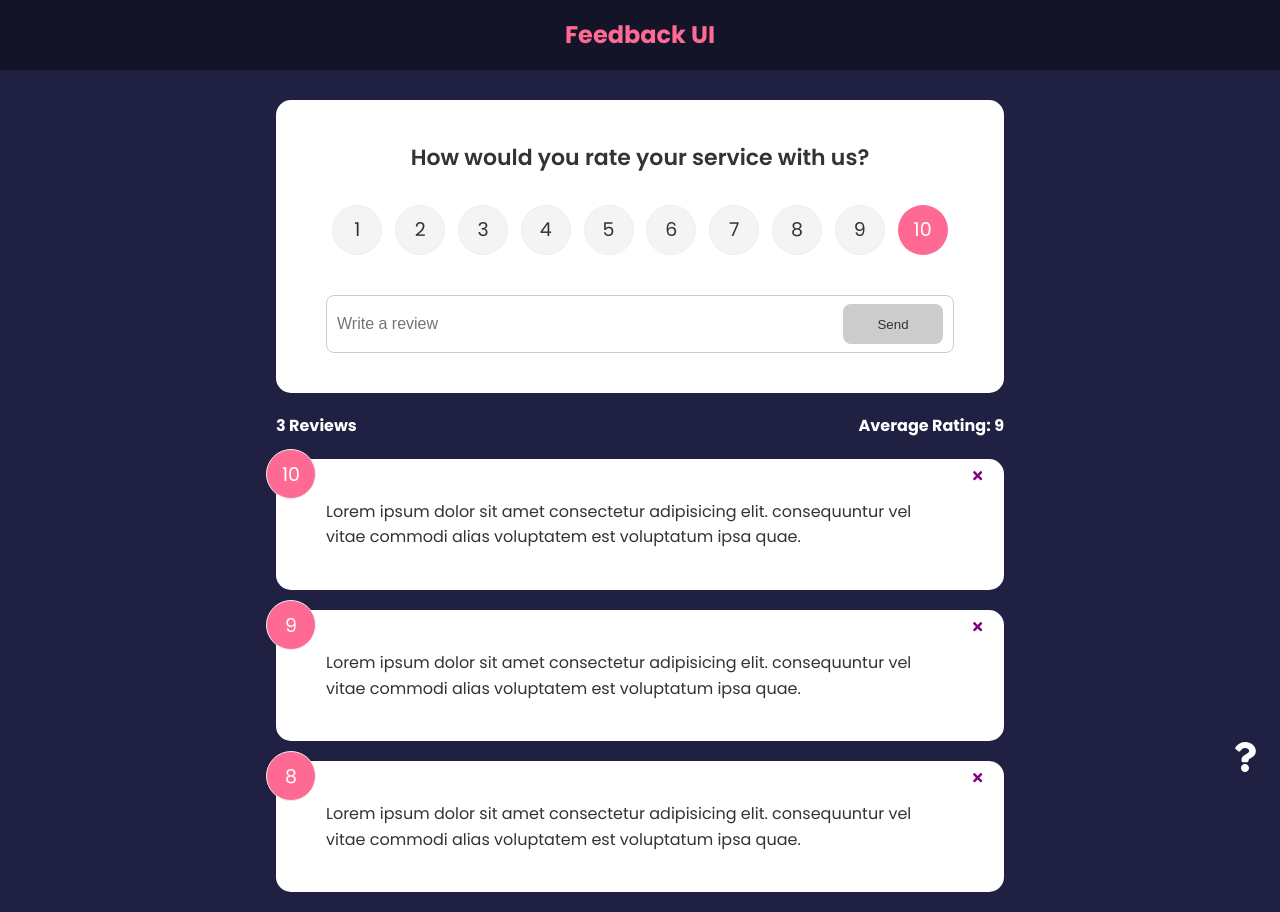
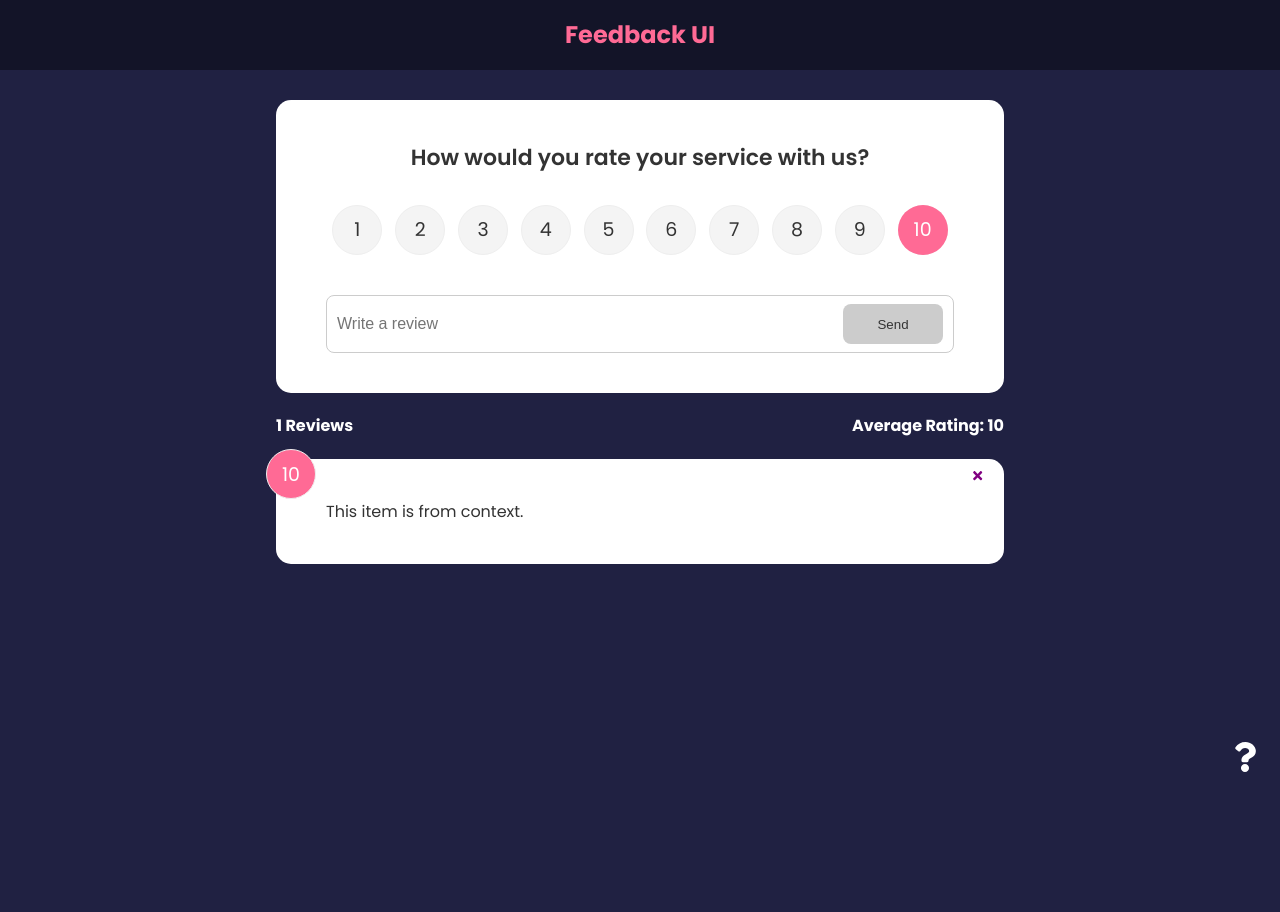
Before and after one commit to demetcaliskan/feedback-app, a React (Create React App) app: page / in a window 1280 px wide. After the commit the page ends 800 px from the top, so only its background shows below. Built offline with nearby package versions, Linux system fonts and the light colour scheme.

Commit message:
feedback is gathered with use context

```diff
--- a/src/App.js
+++ b/src/App.js
@@ -1,48 +1,34 @@
-import { v4 as uuidv4 } from 'uuid'
 import { BrowserRouter as Router, Route, Routes } from 'react-router-dom'
-import { useState } from 'react'
 import Header from './components/Header';
 import FeedbackList from './components/FeedbackList';
 import FeedbackStats from './components/FeedbackStats';
 import FeedbackForm from './components/FeedbackForm';
-import FeedbackData from './data/FeedbackData'
 import AboutIconLink from './components/AboutIconLink';
 import AboutPage from './pages/AboutPage';
+import { FeedbackProvider } from './context/FeedbackContext'
 
 function App() {
-    const [feedback, setFeedback] = useState(FeedbackData)
-
-    const deleteFeedback = (id) => {
-        if (window.confirm('Are you sure you want to delete?')) {
-            setFeedback(feedback.filter((item) => item.id !== id))
-        }
-    }
-
-    const addFeedback = (newFeedback) => {
-        newFeedback.id = uuidv4()
-        setFeedback([newFeedback, ...feedback])
-    }
 
     return (
+        <FeedbackProvider>
             <Router>
                 <Header />
                 <div className='container'>
                     <Routes>
                         <Route exact path='/' element={
                             <>
-                            <FeedbackForm handleAdd={addFeedback} />
-                            <FeedbackStats feedback={feedback} />
-                            <FeedbackList feedback={feedback} handleDelete={deleteFeedback} />
+                                <FeedbackForm />
+                                <FeedbackStats />
+                                <FeedbackList />
                             </>
                         }>
                         </Route>
                         <Route path='/about' element={<AboutPage />} />
-
                     </Routes>
                     <AboutIconLink />
                 </div>
             </Router>
-
+        </FeedbackProvider>
     )
 }
 
--- a/src/components/FeedbackForm.jsx
+++ b/src/components/FeedbackForm.jsx
@@ -1,13 +1,16 @@
-import { useState } from 'react'
+import { useState, useContext } from 'react'
 import Card from './shared/Card'
 import Button from './shared/Button'
 import RatingSelect from './RatingSelect'
+import FeedbackContext from '../context/FeedbackContext'
 
-function FeedbackForm({ handleAdd }) {
+function FeedbackForm() {
     const [text, setText] = useState('')
     const [rating, setRating] = useState(10)
     const [btnDisabled, setbtnDisabled] = useState(true)
     const [message, setMessage] = useState('')
+
+    const { addFeedback } = useContext(FeedbackContext)
 
     const handleTextChange = (e) => {
         if (text === '') {
@@ -31,7 +34,7 @@
             rating
         }
 
-        handleAdd(newFeedback)
+        addFeedback(newFeedback)
 
         setText('')
     }
--- a/src/components/FeedbackItem.jsx
+++ b/src/components/FeedbackItem.jsx
@@ -1,13 +1,17 @@
 import { FaTimes } from 'react-icons/fa'
 import Card from './shared/Card'
 import PropTypes from 'prop-types'
+import { useContext } from 'react'
+import FeedbackContext from '../context/FeedbackContext'
 
-function FeedbackItem({ item, handleDelete }) {
+function FeedbackItem({ item }) {
+
+    const { deleteFeedback } = useContext(FeedbackContext)
 
     return (
         <Card>
             <div className='num-display'>{item.rating}</div>
-            <button onClick={() => handleDelete(item.id)} className='close'>
+            <button onClick={() => deleteFeedback(item.id)} className='close'>
                 <FaTimes color='purple' />
             </button>
             <div className='text-display'>{item.text}</div>
--- a/src/components/FeedbackList.jsx
+++ b/src/components/FeedbackList.jsx
@@ -1,8 +1,11 @@
 import { motion, AnimatePresence } from 'framer-motion'
+import { useContext } from 'react'
 import FeedbackItem from './FeedbackItem'
-import PropTypes from 'prop-types'
+import FeedbackContext from '../context/FeedbackContext'
 
-function FeedbackList({ feedback, handleDelete }) {
+function FeedbackList() {
+
+    const { feedback } = useContext(FeedbackContext)
 
     if (!feedback || feedback.length === 0) {
         return <p>No Feedback Yet.</p>
@@ -17,7 +20,7 @@
                         animate={{ opacity: 1 }}
                         exit={{ opacity: 0 }}
                     >
-                        <FeedbackItem key={item.id} item={item} handleDelete={handleDelete} />
+                        <FeedbackItem key={item.id} item={item} />
                     </motion.div>
 
                 ))}
@@ -26,14 +29,4 @@
     )
 }
 
-FeedbackList.propTypes = {
-    feedback: PropTypes.arrayOf(
-        PropTypes.shape({
-            id: PropTypes.number.isRequired,
-            text: PropTypes.string.isRequired,
-            rating: PropTypes.number.isRequired
-        })
-    )
-}
-
 export default FeedbackList
--- a/src/components/FeedbackStats.jsx
+++ b/src/components/FeedbackStats.jsx
@@ -1,6 +1,9 @@
-import PropTypes from 'prop-types'
+import { useContext } from 'react'
+import FeedbackContext from '../context/FeedbackContext'
 
-function FeedbackStats({ feedback }) {
+function FeedbackStats() {
+
+    const { feedback } = useContext(FeedbackContext)
 
     let average = feedback.reduce((acc, cur) => {
         return acc + cur.rating
@@ -16,8 +19,4 @@
     )
 }
 
-FeedbackStats.propTypes = {
-    feedback: PropTypes.array.isRequired
-}
-
 export default FeedbackStats
--- /dev/null
+++ b/src/context/FeedbackContext.js
@@ -0,0 +1,34 @@
+import { v4 as uuidv4 } from 'uuid'
+import { createContext, useState } from 'react'
+
+const FeedbackContext = createContext()
+
+export const FeedbackProvider = ({ children }) => {
+    const [feedback, setFeedback] = useState([
+        {
+            id: 1,
+            text: 'This item is from context.',
+            rating: 10
+        }
+    ])
+
+    const addFeedback = (newFeedback) => {
+        newFeedback.id = uuidv4()
+        setFeedback([newFeedback, ...feedback])
+    }
+
+    const deleteFeedback = (id) => {
+        if (window.confirm('Are you sure you want to delete?')) {
+            setFeedback(feedback.filter((item) => item.id !== id))
+        }
+    }
+
+    return (
+        <FeedbackContext.Provider value={{ feedback, deleteFeedback, addFeedback }}>
+            {children}
+        </FeedbackContext.Provider>
+    )
+
+}
+
+export default FeedbackContext
```
Lines whose indentation alone changed are shown as unchanged.
